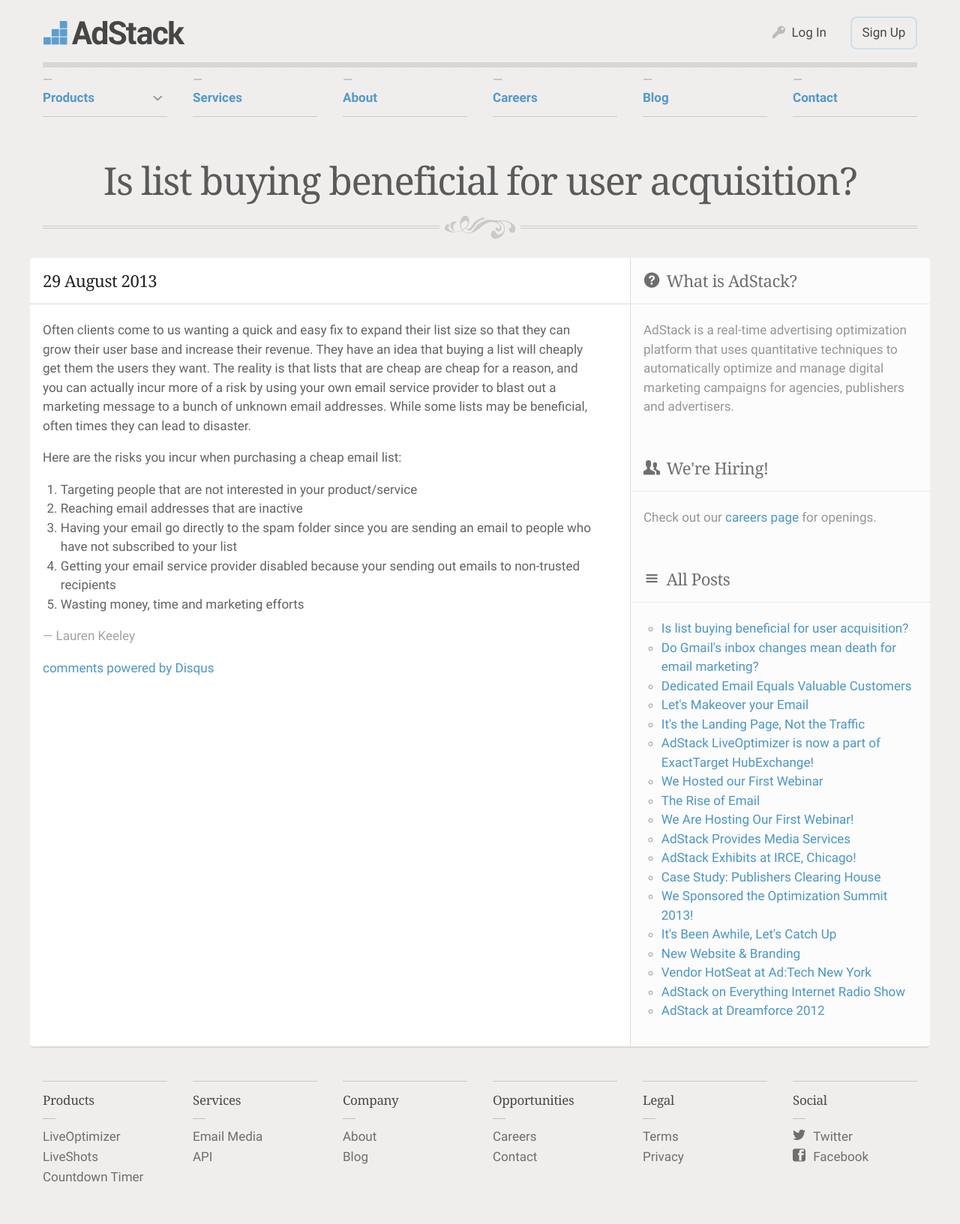
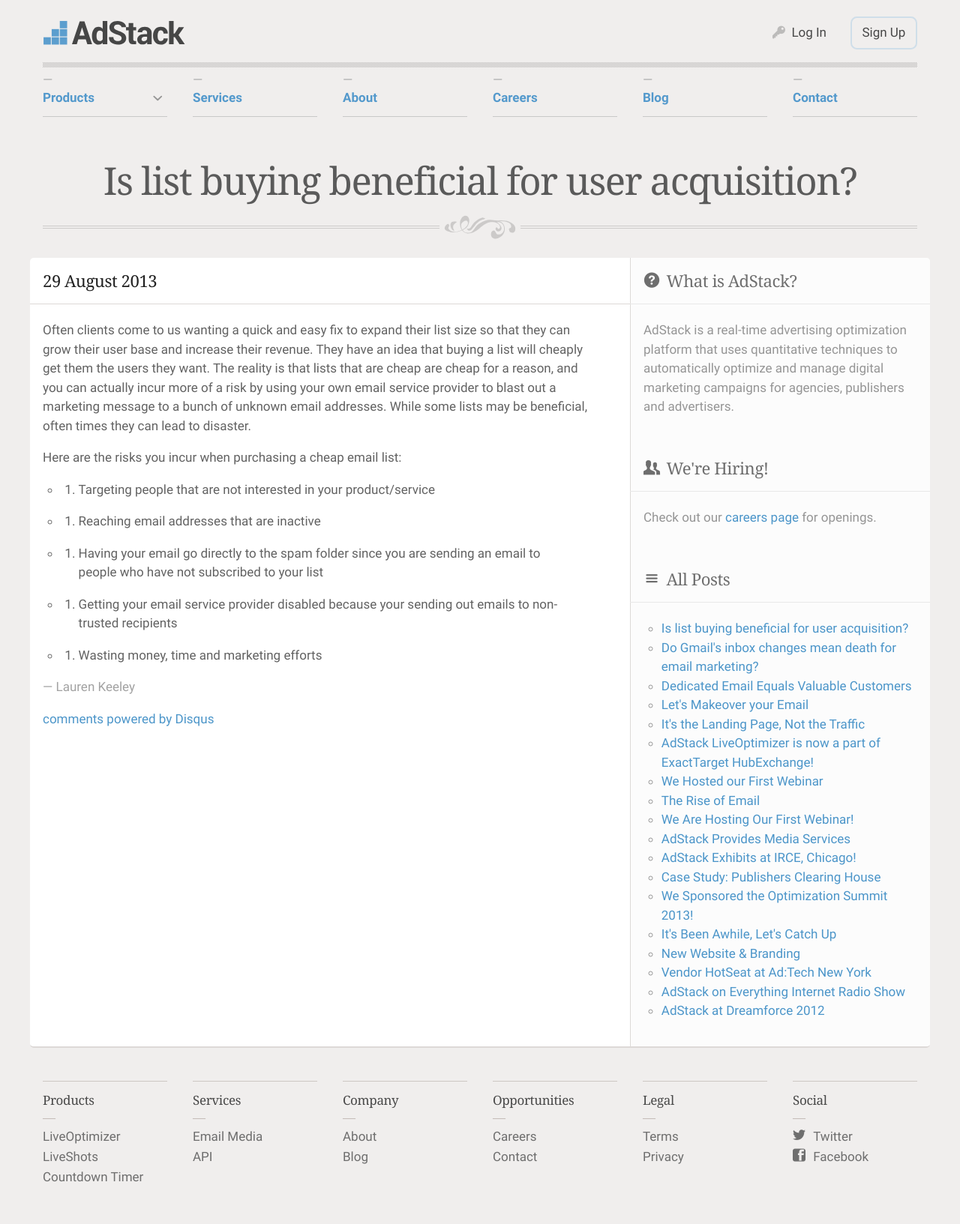
Before and after one commit to AdStack/adstack.github.io, a Jekyll site: the page built from blog/_posts/2013-08-29-List-Buying-Risks.md, in a window 1280 px wide. Shown: the whole page at 75% size. Built offline with Jekyll 4.4.1, drawn with Linux system fonts in a browser that asks for light colours; nearby versions of some CDN libraries; some web fonts are replaced; comment, search, counter and statistics services are not loaded.

```diff
--- a/blog/_posts/2013-08-29-List-Buying-Risks.md
+++ b/blog/_posts/2013-08-29-List-Buying-Risks.md
@@ -6,8 +6,8 @@ author: Lauren Keeley
 Often clients come to us wanting a quick and easy fix to expand their list size so that they can grow their user base and increase their revenue. They have an idea that buying a list will cheaply get them the users they want. The reality is that lists that are cheap are cheap for a reason, and you can actually incur more of a risk by using your own email service provider to blast out a marketing message to a bunch of unknown email addresses. While some lists may be beneficial, often times they can lead to disaster.
 
 Here are the risks you incur when purchasing a cheap email list:
-1.	Targeting people that are not interested in your product/service
-2.	Reaching email addresses that are inactive
-3.	Having your email go directly to the spam folder since you are sending an email to people who have not subscribed to your list
-4.	Getting your email service provider disabled because your sending out emails to non-trusted recipients
-5.	 Wasting money, time and marketing efforts
+* 1.	Targeting people that are not interested in your product/service
+* 2.	Reaching email addresses that are inactive
+* 3.	Having your email go directly to the spam folder since you are sending an email to people who have not subscribed to your list
+* 4.	Getting your email service provider disabled because your sending out emails to non-trusted recipients
+* 5.	 Wasting money, time and marketing efforts
```
